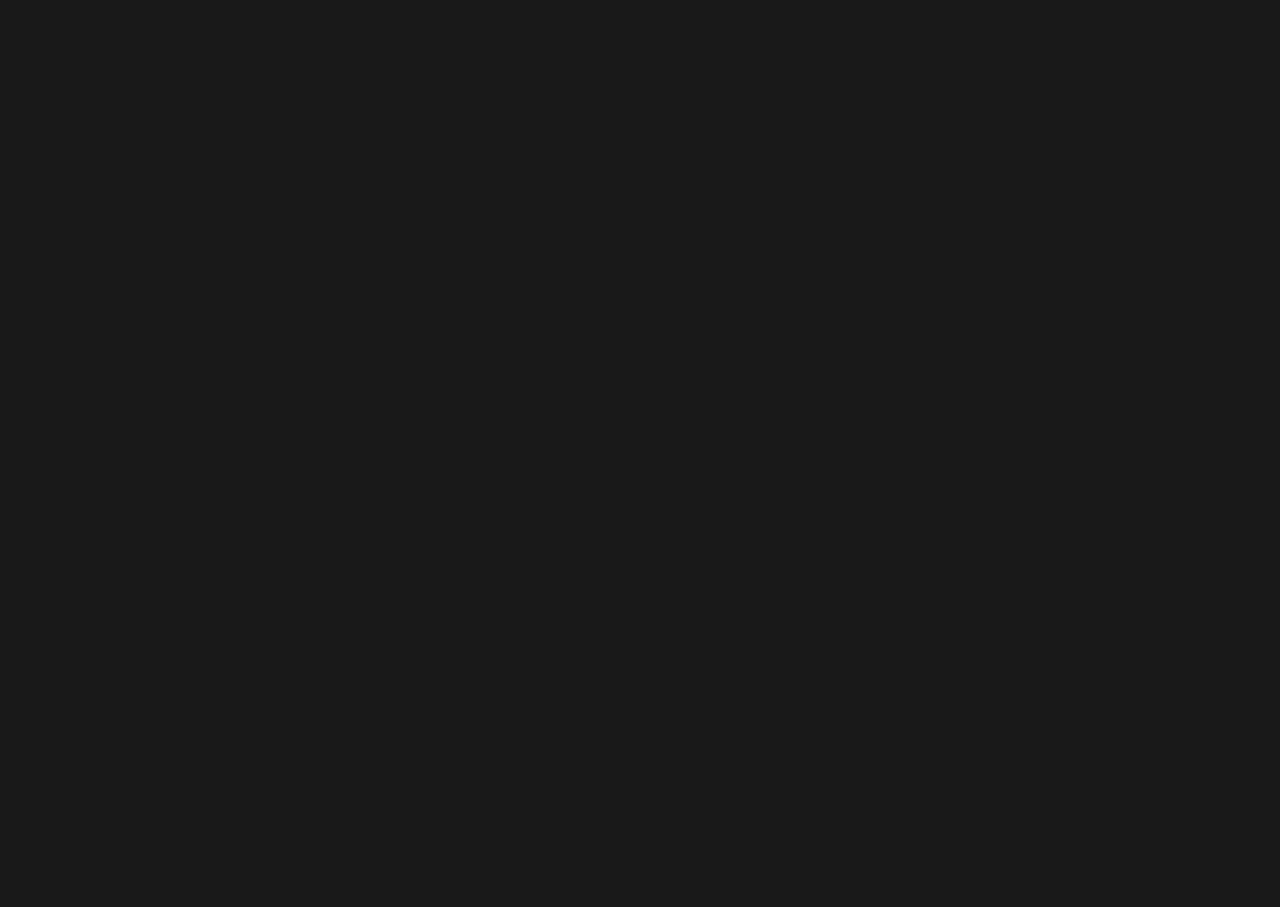
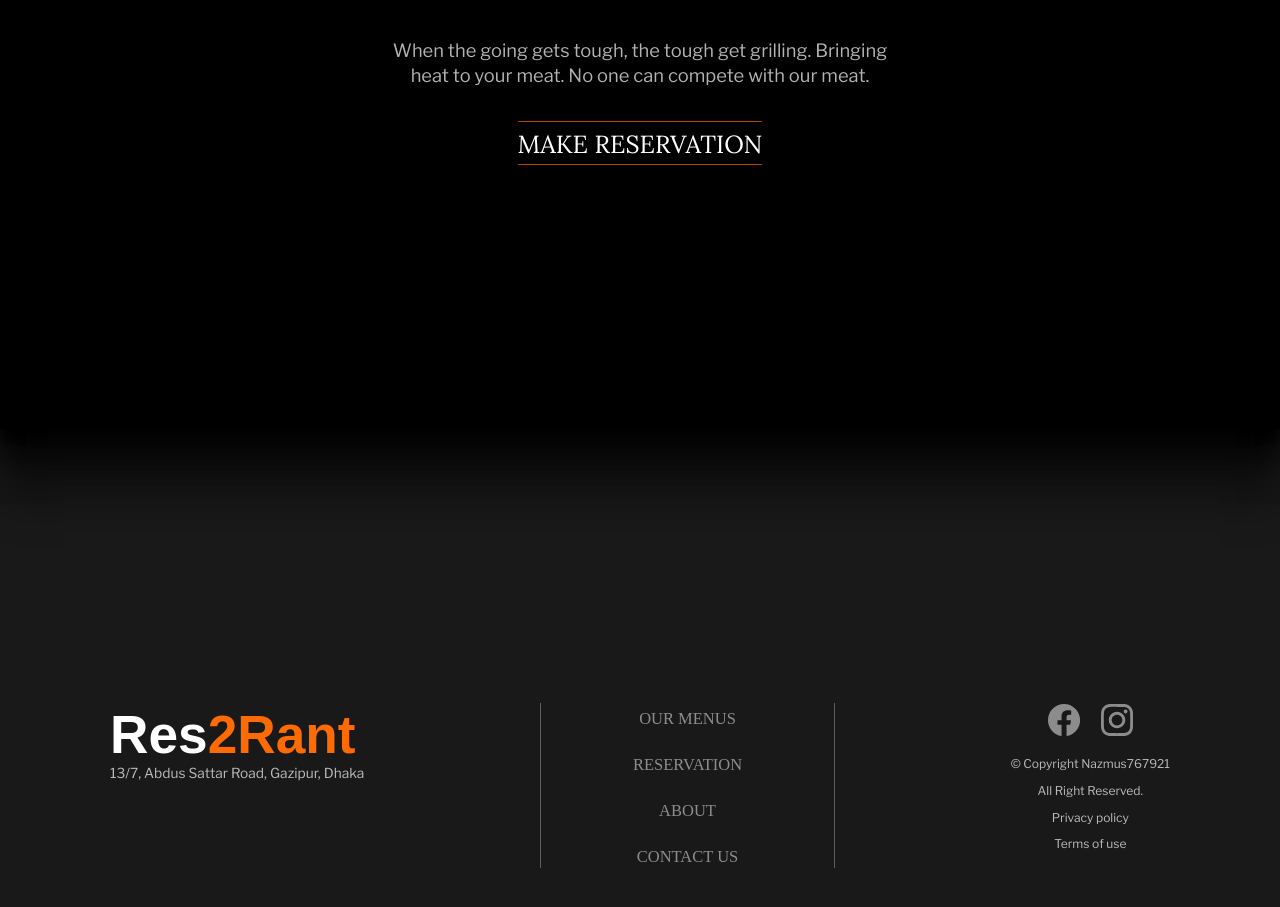
Before and after one commit to nazmus767921/Restaurant_project-1.00, a React (Vite) app: page /about in a window 1280 px wide. Shown: the part 1640-2547 px from the top of the page. Before the commit the page ends 1158 px from the top, so only its background shows below. Built offline with nearby package versions, Linux system fonts and the light colour scheme; a web font is replaced by a local one.

Commit message:
reservation and footer added

```diff
--- a/src/pages/About/AboutPage.jsx
+++ b/src/pages/About/AboutPage.jsx
@@ -1,4 +1,6 @@
+import Footer from "../../components/UI/Footer/Footer";
 import HeroTitle from "../../components/UI/HeroTitle";
+import Reservation from "../../components/UI/Reservation/Reservation";
 import Tag from "../../components/UI/Tag";
 import { featured, hero } from "../../constant/en-us/about_page.constants";
 import getCursiveStyle from "../../utils/helpers/getCursiveStyle";
@@ -24,6 +26,8 @@ const AboutPage = () => {
 					);
 				})}
 			</div>
+			<Reservation />
+			<Footer />
 		</Main>
 	);
 };
```
